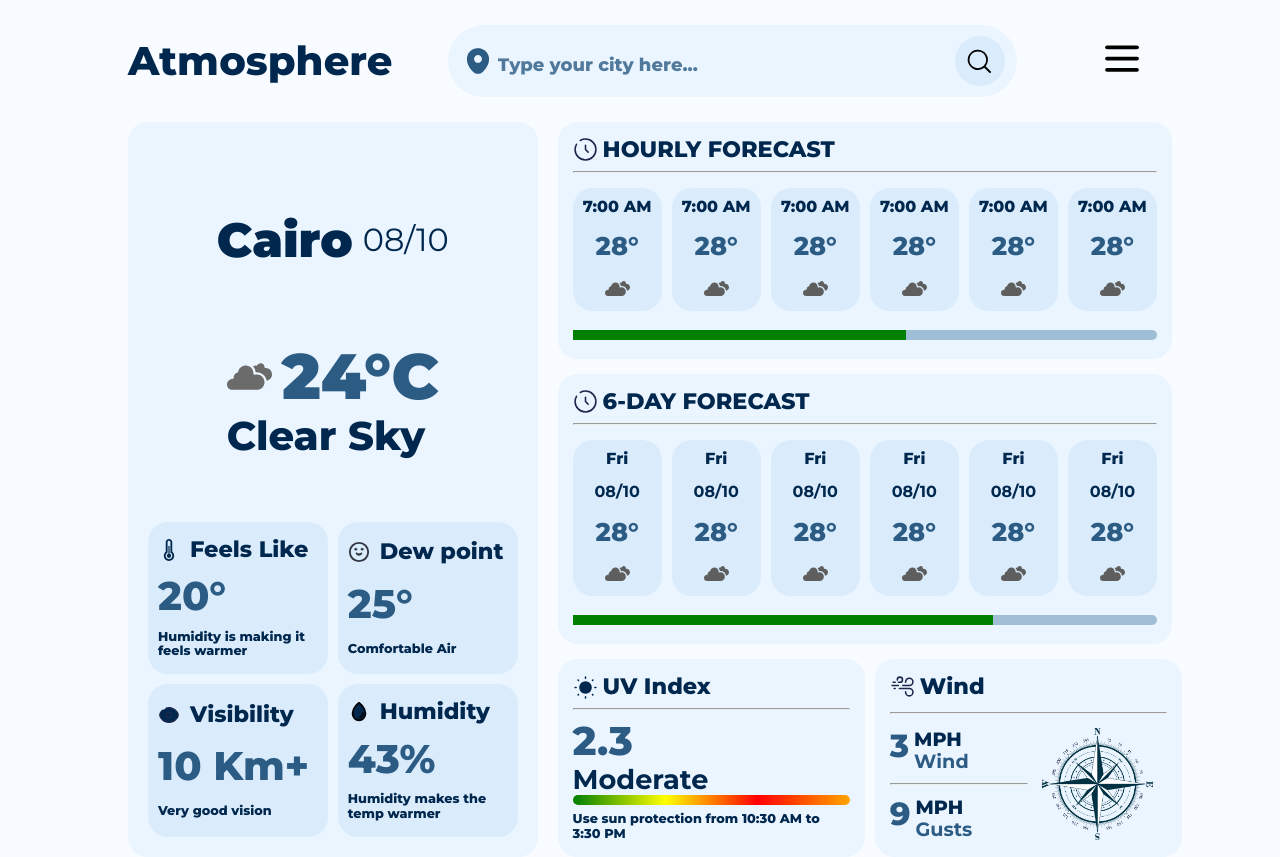
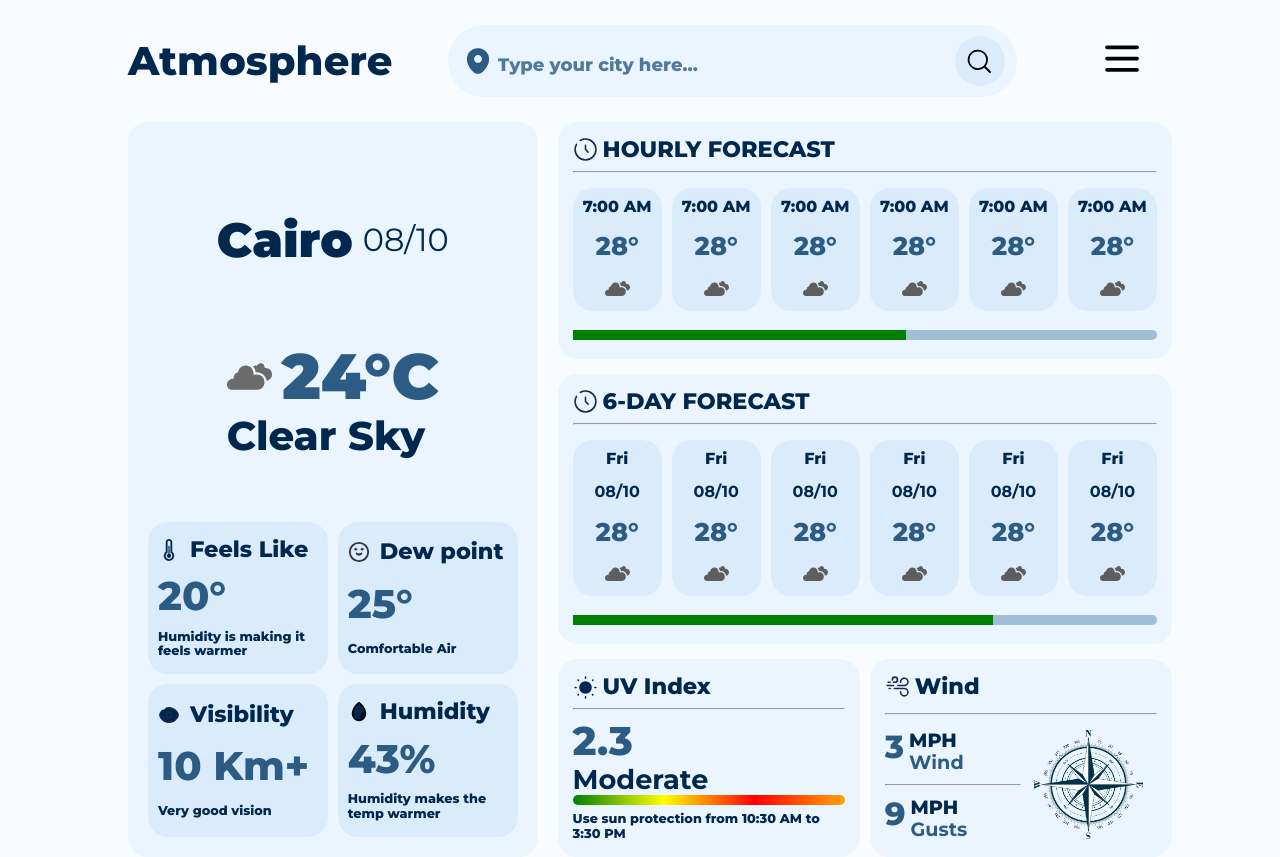
Before and after one commit to omarMuhammad0/Atmosphere-weather-app, a Next.js app: page / in a window 1280 px wide. Built offline with nearby package versions, Linux system fonts and the light colour scheme.

Commit message:
fixing wind card's overflowing

```diff
--- a/src/style/main/main.css
+++ b/src/style/main/main.css
@@ -23,6 +23,6 @@ section .secondary-cards {
 }
 section .secondary-cards .holder {
   display: grid;
-  grid-template-columns: 50% 50%;
+  grid-template-columns: 1fr 1fr;
   gap: 10px;
 }/*# sourceMappingURL=main.css.map */
--- a/src/style/main/main.scss
+++ b/src/style/main/main.scss
@@ -24,7 +24,7 @@ section {
 
         .holder {
             display: grid;
-            grid-template-columns: 50% 50%;
+            grid-template-columns: 1fr 1fr;
             gap: 10px;
         }
     }
```
